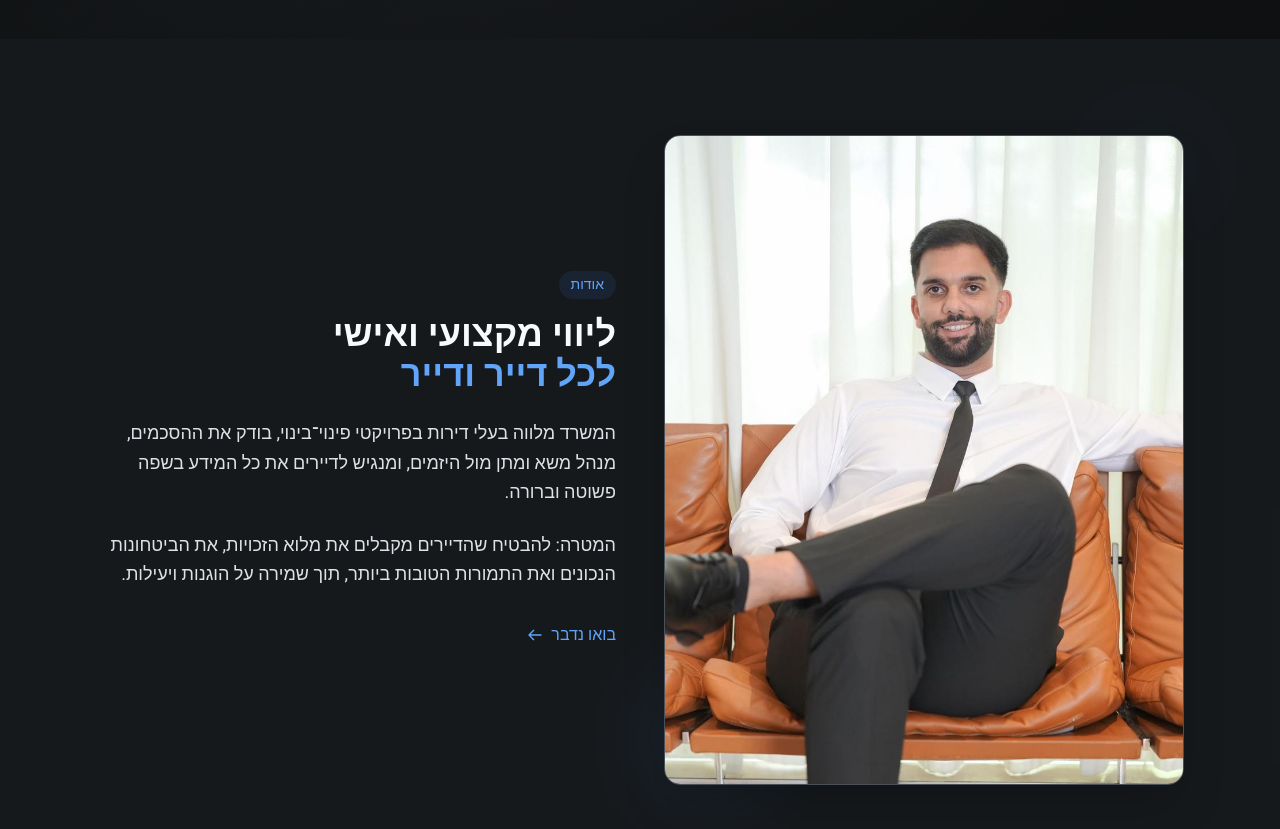
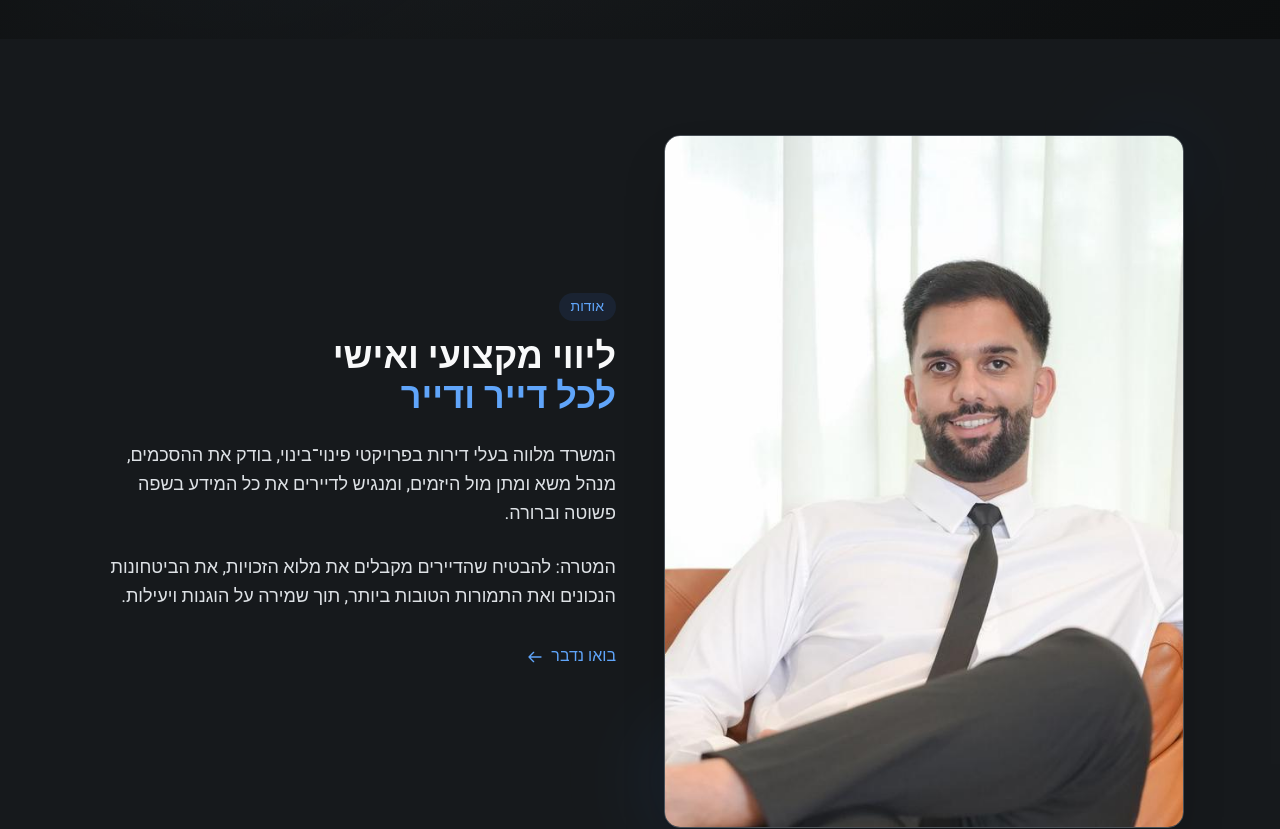
Before and after one commit to AvielBitton/avi-kachlon-pinuibinui, a React (Vite) app: page / in a window 1280 px wide. Shown: the part 761-1590 px from the top of the page. Built offline with nearby package versions, Linux system fonts and the light colour scheme.

Commit message:
Crop profile image to show upper body only

```diff
--- a/src/pages/HomePage.tsx
+++ b/src/pages/HomePage.tsx
@@ -80,11 +80,11 @@ function AboutSection() {
         <div className="grid md:grid-cols-2 gap-12 items-center">
           {/* Profile image */}
           <div className="relative order-2 md:order-1">
-            <div className="aspect-[4/5] rounded-2xl overflow-hidden border border-surface-700 shadow-2xl">
+            <div className="aspect-[3/4] rounded-2xl overflow-hidden border border-surface-700 shadow-2xl">
               <img
                 src="/avi-kachlon-pinuibinui/avi-profile.jpeg"
                 alt="עו״ד אבי כחלון"
-                className="w-full h-full object-cover object-top"
+                className="w-full h-full object-cover object-top scale-150 origin-top"
               />
             </div>
             {/* Decorative corner */}
```
